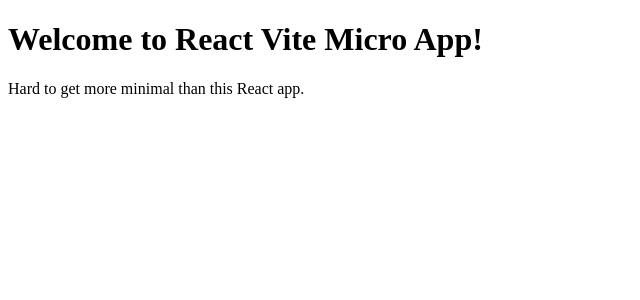
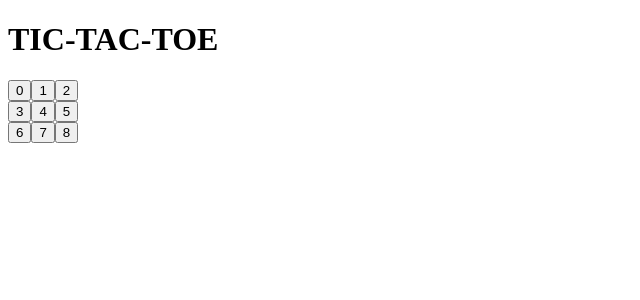
Before and after one commit to anweshabanerjee10/tictactoe, a React (Vite) app: page / in a window 1280 px wide. Shown: the top 300 px of the page, without its empty margins (0-640 px from the left). Built offline with nearby package versions, Linux system fonts and the light colour scheme.

Commit message:
created board

```diff
--- a/src/App.jsx
+++ b/src/App.jsx
@@ -1,12 +1,13 @@
-import React from "react";
+import React from 'react'
+import Board from './components/Board'
 
 const App = () => {
   return (
-  <>
-    <h1>Welcome to React Vite Micro App!</h1>
-    <p>Hard to get more minimal than this React app.</p>
-  </>
-);
-  };
+    <div>
+      <h1>TIC-TAC-TOE</h1>
+      <Board/>
+    </div>
+  )
+}
 
 export default App
--- /dev/null
+++ b/src/components/Board.jsx
@@ -0,0 +1,29 @@
+import React from 'react'
+import Square from './Square'
+
+const Board = () => {
+  return (
+    <div>
+      <div>
+        <Square val={0}></Square>
+        <Square val={1}></Square>
+        <Square val={2}></Square>
+      </div>
+
+      <div>
+        <Square val={3}></Square>
+        <Square val={4}></Square>
+        <Square val={5}></Square>
+      </div>
+
+      <div>
+        <Square val={6}></Square>
+        <Square val={7}></Square>
+        <Square val={8}></Square>
+
+      </div>
+    </div>
+  )
+}
+
+export default Board
--- /dev/null
+++ b/src/components/Square.jsx
@@ -0,0 +1,10 @@
+import React from 'react'
+
+const Square = ({val}) => {
+
+  return (
+   <button type="button">{val}</button>
+  )
+}
+
+export default Square
```
